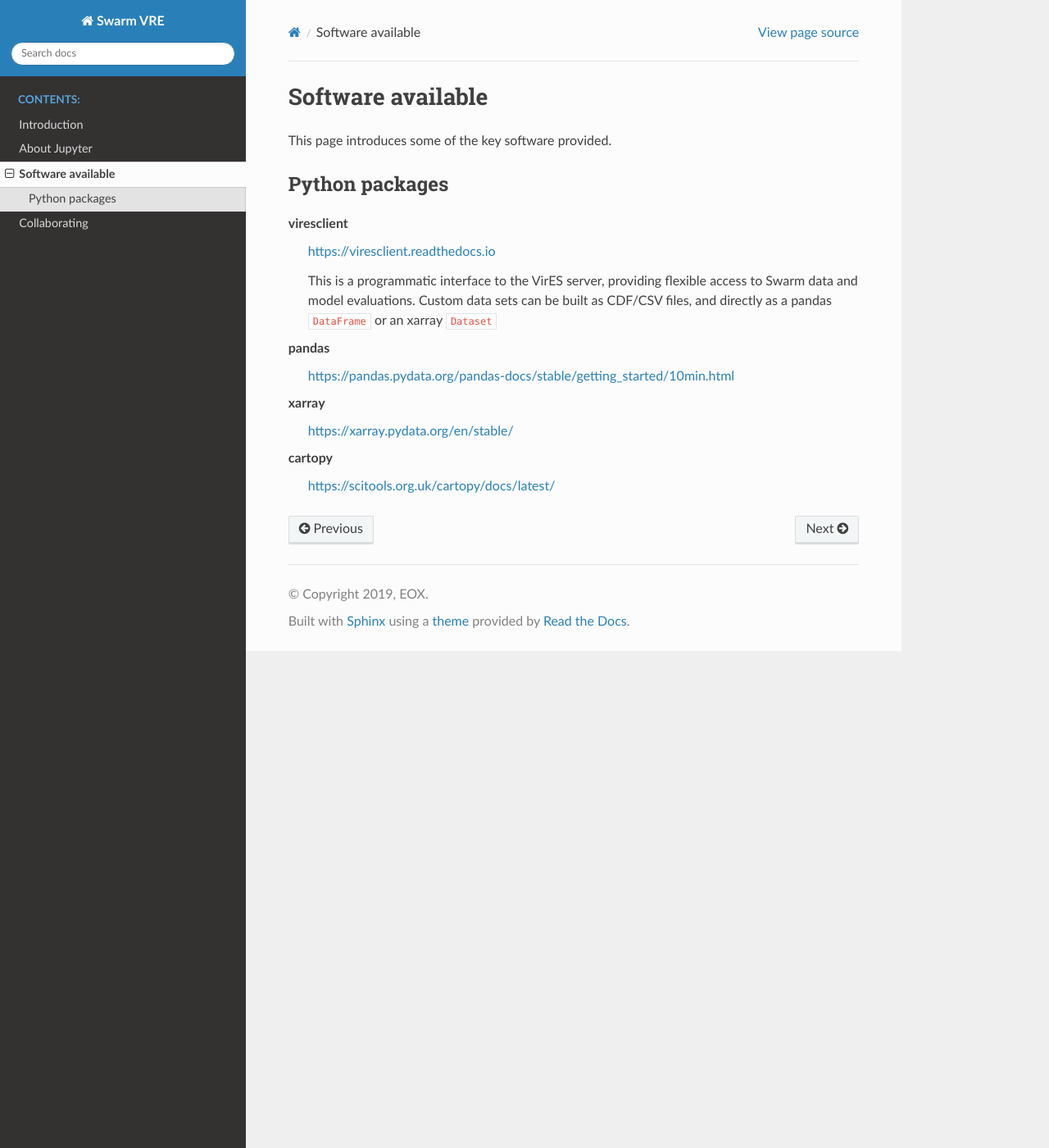
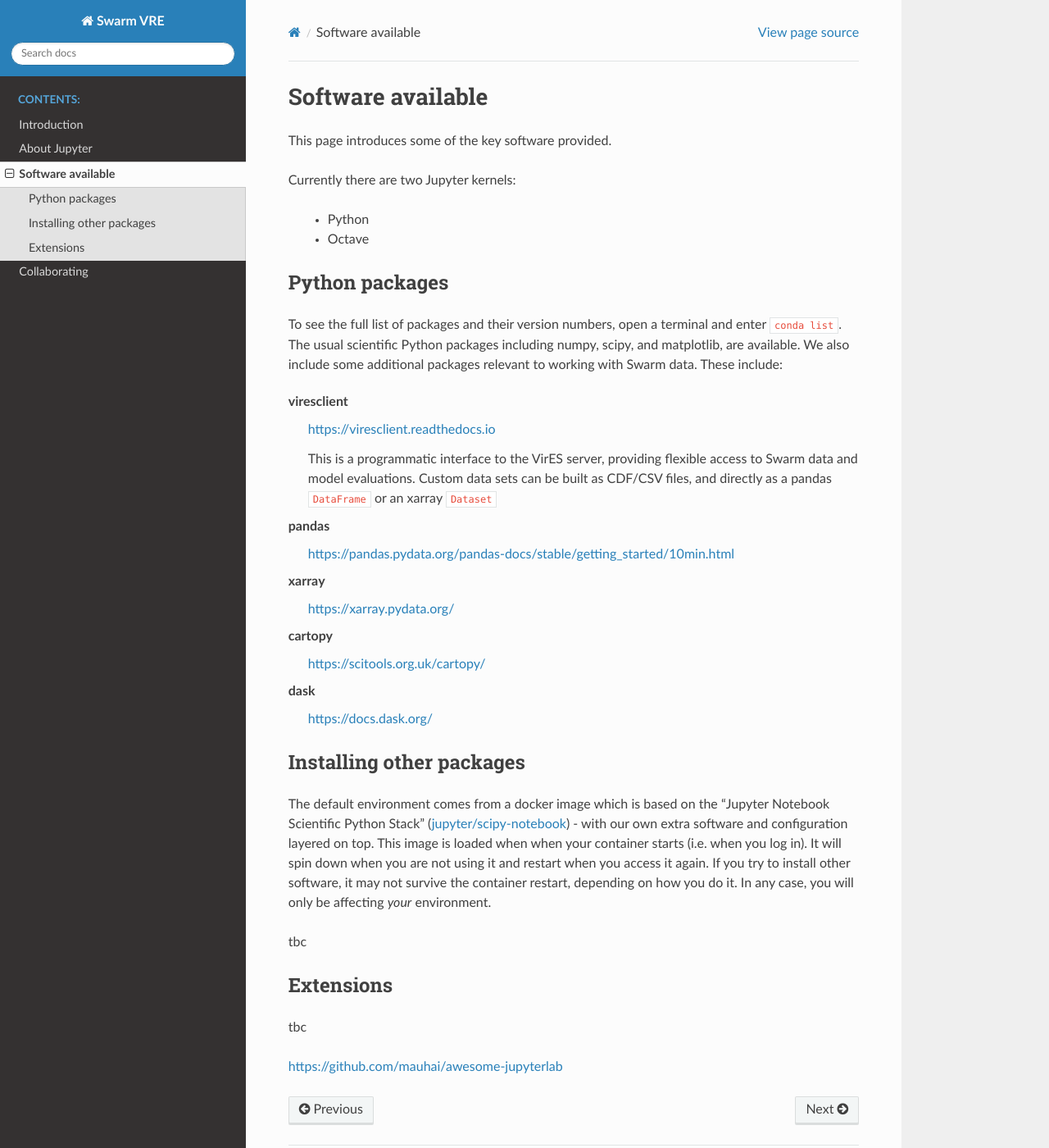
Before and after one commit to ESA-VirES/Swarm-VRE, a Sphinx documentation site: the page built from docs/software.rst, in a window 1280 px wide and 1400 px high. Shown: the whole window at 82% size. Built offline with Sphinx 7.4.7 and the Read the Docs theme 2.0.0, drawn with Linux system fonts in a browser that asks for light colours.

Commit message:
Small update.

```diff
--- a/docs/software.rst
+++ b/docs/software.rst
@@ -3,9 +3,16 @@ Software available
 
 This page introduces some of the key software provided.
 
+Currently there are two Jupyter kernels:
+
+ - Python
+ - Octave
+
 
 Python packages
 ---------------
+
+To see the full list of packages and their version numbers, open a terminal and enter ``conda list``. The usual scientific Python packages including numpy, scipy, and matplotlib, are available. We also include some additional packages relevant to working with Swarm data. These include:
 
 viresclient
   https://viresclient.readthedocs.io
@@ -16,7 +23,25 @@ pandas
   https://pandas.pydata.org/pandas-docs/stable/getting_started/10min.html
 
 xarray
-  https://xarray.pydata.org/en/stable/
+  https://xarray.pydata.org/
 
 cartopy
-  https://scitools.org.uk/cartopy/docs/latest/
+  https://scitools.org.uk/cartopy/
+
+dask
+  https://docs.dask.org/
+
+
+Installing other packages
+-------------------------
+
+The default environment comes from a docker image which is based on the "Jupyter Notebook Scientific Python Stack" (`jupyter/scipy-notebook <https://hub.docker.com/r/jupyter/scipy-notebook/>`_) - with our own extra software and configuration layered on top. This image is loaded when when your container starts (i.e. when you log in). It will spin down when you are not using it and restart when you access it again. If you try to install other software, it may not survive the container restart, depending on how you do it. In any case, you will only be affecting *your* environment.
+
+tbc
+
+Extensions
+----------
+
+tbc
+
+https://github.com/mauhai/awesome-jupyterlab
```
Also changed, not shown: README.md (+4 -3 lines), docs/index.rst (+0 -9 lines), docs/intro.rst (+22 -3 lines), docs/jupyter.rst (+14 -1 lines), docs/images/VRE-viresclient.png (added), docs/images/VRE_shortest_demo.gif (added).
